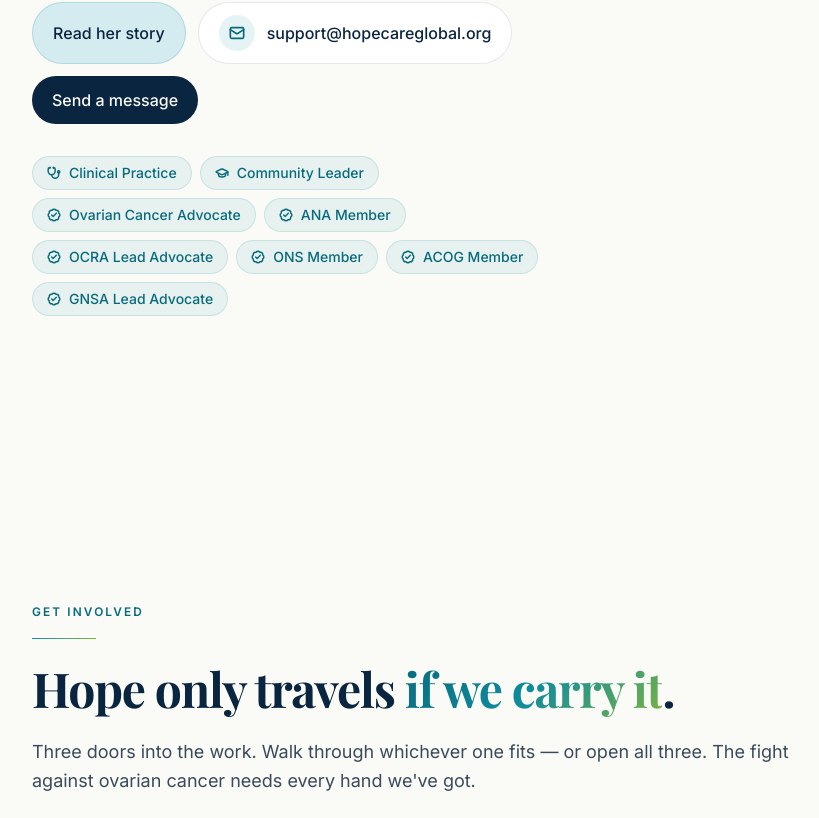
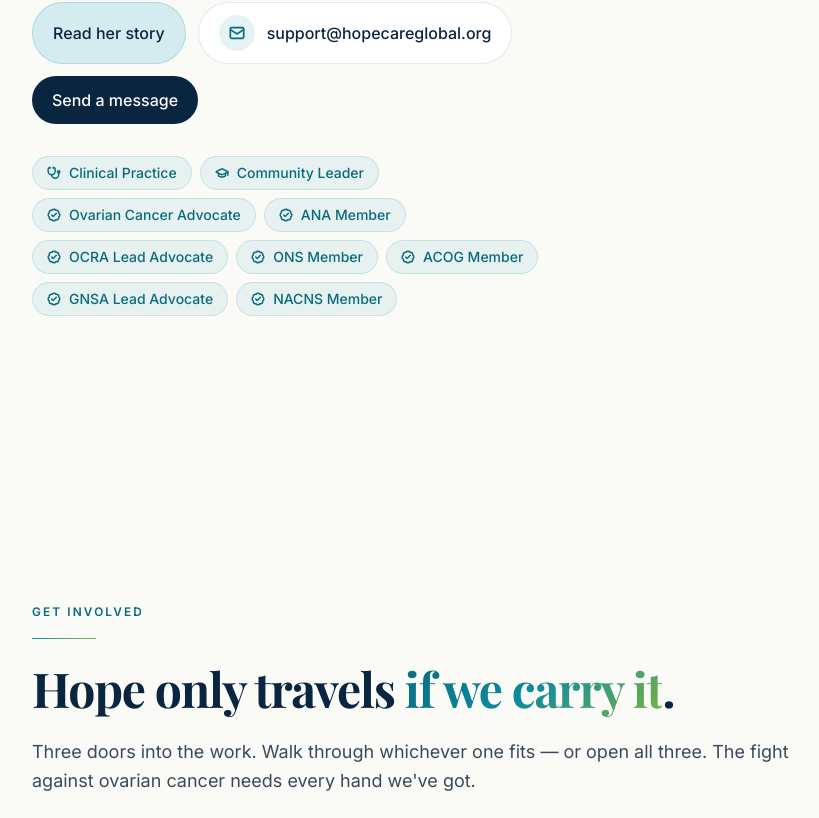
Before and after one commit to webdeeva/hopecare-global, a Next.js app: page / in a window 1280 px wide. Shown: the part 10482-11300 px from the top of the page, without its empty margins (8-827 px from the left). Built offline with nearby package versions, Linux system fonts and the light colour scheme; no server answers; a web font is replaced by a local one.

Commit message:
Add NACNS member badge to founder profile.

```diff
--- a/src/components/Founder.tsx
+++ b/src/components/Founder.tsx
@@ -99,6 +99,7 @@ export function Founder() {
               { Icon: BadgeCheck, label: "ONS Member" },
               { Icon: BadgeCheck, label: "ACOG Member" },
               { Icon: BadgeCheck, label: "GNSA Lead Advocate" },
+              { Icon: BadgeCheck, label: "NACNS Member" },
             ].map(({ Icon, label }) => (
               <span
                 key={label}
```
